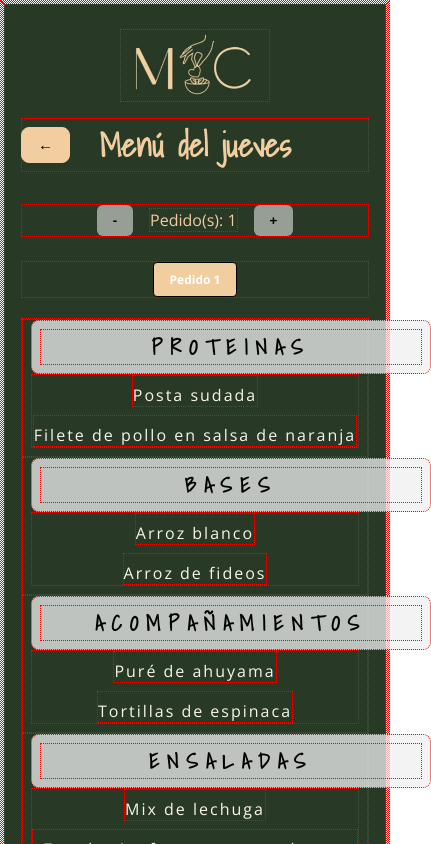
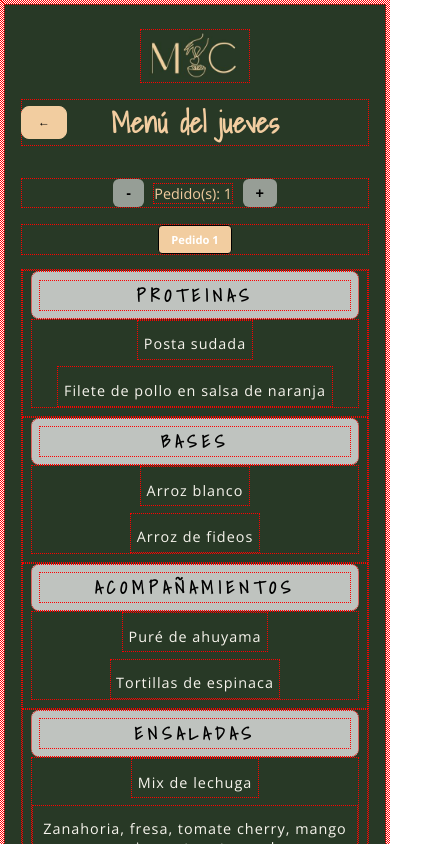
Before and after one commit to EsneiderCdD/MartinaClandestina, a React (Vite) app: page /menu/jueves in a window 390 px wide. Shown: the top 844 px of the page, 431 px wide, since content can reach past the window. Built offline with nearby package versions, Linux system fonts and the light colour scheme.

Commit message:
Sobre nosotras responsive

```diff
--- a/src/components/DayMenu/DayMenu.module.css
+++ b/src/components/DayMenu/DayMenu.module.css
@@ -102,3 +102,78 @@
   background-color: #fff;
   color: var(--color-logo);
 }
+@media (max-width: 575px) {
+  .titulo {
+    font-size: 1.85rem;
+  }
+
+  .logo {
+    width: 130px;
+  }
+
+  .botonAtras {
+    top: 100px;
+    font-size: 0.85rem;
+  }
+
+  .pedidosSelector {
+    gap: 4px;
+    margin: 16px 0;
+  }
+
+  .pedidoBoton {
+    padding: 7px 14px;
+    font-size: 0.72rem;
+  }
+}
+
+@media (max-width: 475px) {
+  .titulo {
+    font-size: 1.75rem;
+  }
+
+  .logo {
+    width: 110px;
+  }
+
+  .botonAtras {
+    top: 90px;
+    font-size: 0.75rem;
+  }
+
+  .pedidosSelector {
+    gap: 3px;
+    margin: 14px 0;
+  }
+
+  .pedidoBoton {
+    padding: 6px 12px;
+    font-size: 0.7rem;
+  }
+}
+
+@media (max-width: 370px) {
+  .titulo {
+    font-size: 1.55rem;
+  }
+
+  .logo {
+    width: 100px;
+  }
+
+  .botonAtras {
+    top: 80px;
+    font-size: 0.7rem;
+    padding: 0.4rem 0.8rem;
+  }
+
+  .pedidosSelector {
+    gap: 2px;
+    margin: 12px 0;
+  }
+
+  .pedidoBoton {
+    padding: 5px 10px;
+    font-size: 0.65rem;
+  }
+}
--- a/src/components/DishSelector/DishSelector.module.css
+++ b/src/components/DishSelector/DishSelector.module.css
@@ -10,7 +10,6 @@
   text-align: center;
   margin-bottom: 0.5rem;
   width: 400px;
-
   margin: 0 auto;
 }
 
@@ -61,3 +60,79 @@
   font-weight: bold;
 
 }
+
+@media (max-width: 575px) {
+  .contenedor {
+    padding: 0 0.75rem;
+  }
+
+  .categoria {
+    width: 100%;
+    padding: 0.5rem;
+  }
+
+  .titulo {
+    font-size: 1.2rem;
+    letter-spacing: 6px;
+  }
+
+  .lista {
+    gap: 0.45rem;
+  }
+
+  .boton {
+    font-size: 0.95rem;
+    letter-spacing: 1.5px;
+    padding: 0.4rem;
+  }
+}
+
+@media (max-width: 475px) {
+  .contenedor {
+    padding: 0 0.5rem;
+  }
+
+  .categoria {
+    padding: 0.45rem;
+  }
+
+  .titulo {
+    font-size: 1.1rem;
+    letter-spacing: 5px;
+  }
+
+  .lista {
+    gap: 0.4rem;
+  }
+
+  .boton {
+    font-size: 0.9rem;
+    letter-spacing: 1px;
+    padding: 0.35rem;
+  }
+}
+
+@media (max-width: 370px) {
+  .contenedor {
+    padding: 0 0.25rem;
+  }
+
+  .categoria {
+    padding: 0.4rem;
+  }
+
+  .titulo {
+    font-size: 1rem;
+    letter-spacing: 4px;
+  }
+
+  .lista {
+    gap: 0.35rem;
+  }
+
+  .boton {
+    font-size: 0.85rem;
+    letter-spacing: 0.5px;
+    padding: 0.3rem;
+  }
+}
--- a/src/components/OrderQuantitySelector/OrderQuantitySelector.module.css
+++ b/src/components/OrderQuantitySelector/OrderQuantitySelector.module.css
@@ -22,3 +22,54 @@
   font-family: var(--font-category);
   font-size: 1rem;
 }
+
+@media (max-width: 575px) {
+  .selector {
+    gap: 0.75rem;
+    margin-bottom: 1.25rem;
+  }
+
+  .boton {
+    padding: 0.45rem 0.9rem;
+    font-size: 0.95rem;
+  }
+
+  .cantidad {
+    font-size: 0.95rem;
+  }
+}
+
+@media (max-width: 475px) {
+  .selector {
+    gap: 0.6rem;
+    margin-bottom: 1rem;
+  }
+
+  .boton {
+    padding: 0.4rem 0.8rem;
+    font-size: 0.9rem;
+  }
+
+  .cantidad {
+    font-size: 0.9rem;
+  }
+}
+
+@media (max-width: 370px) {
+  .selector {
+    gap: 0.5rem;
+    margin-bottom: 0.9rem;
+    flex-wrap: wrap;
+  }
+
+  .boton {
+    padding: 0.35rem 0.75rem;
+    font-size: 0.85rem;
+  }
+
+  .cantidad {
+    font-size: 0.85rem;
+    text-align: center;
+    width: 100%;
+  }
+}
```
